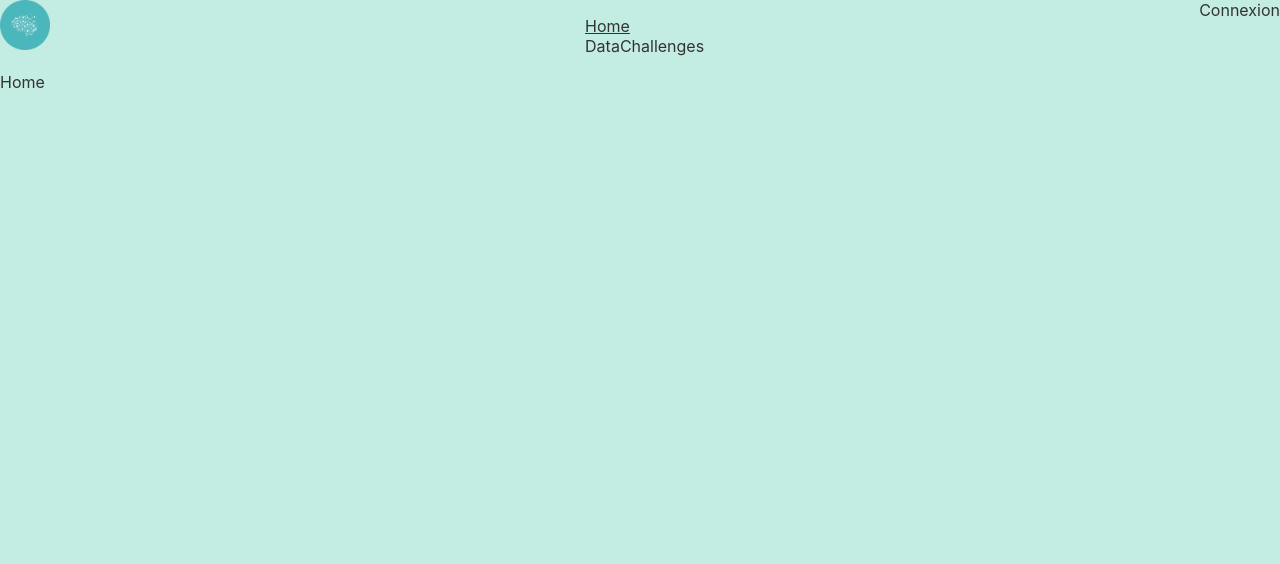
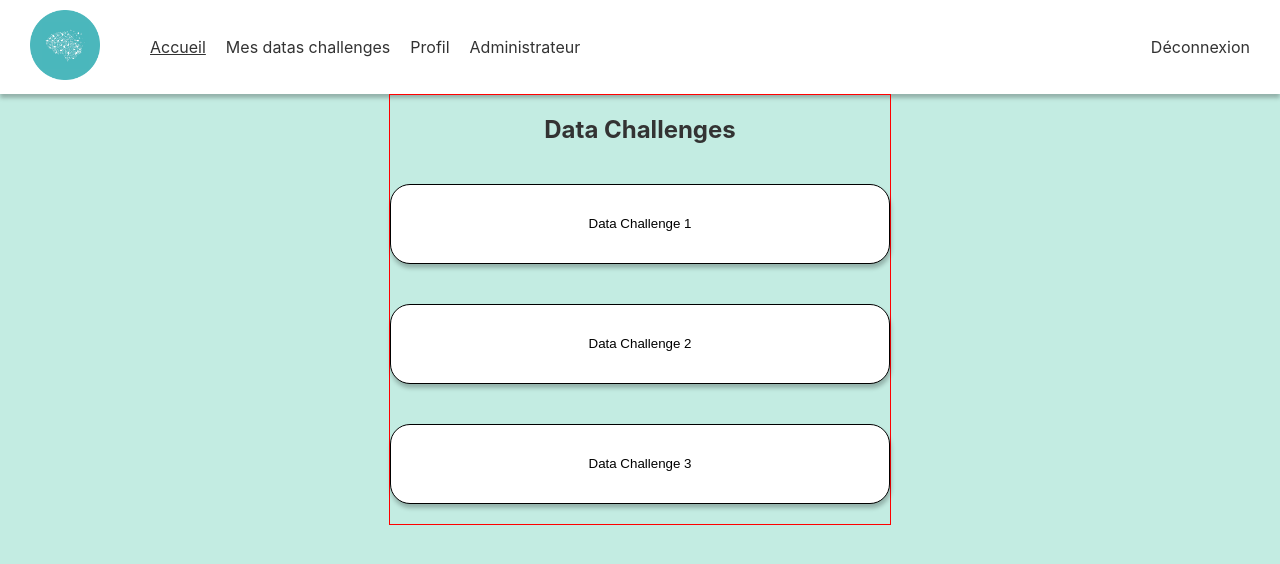
Before and after one commit to RolletQuentin/IA-Pau-website, a React (Create React App) app in the folder frontend/: page / in a window 1280 px wide. Shown: the top 564 px of the page. Built offline with nearby package versions, Linux system fonts and the light colour scheme.

Commit message:
header + homepage
Adapting the header belong the user role & create the homepage

```diff
--- a/frontend/src/components/Button/index.jsx
+++ b/frontend/src/components/Button/index.jsx
@@ -1,7 +1,16 @@
 import styled from "styled-components";
 
-const StyledButton = styled.button``;
-
+const StyledButton = styled.button`
+    width: 100%;
+    background: var(--background-color);
+    color: var(--font-color);
+    width: 100%;
+    height: 80px;
+    padding: 30px 0px 30px 0px;
+    border: 1px solid black;
+    border-radius: 20px;
+    box-shadow: 1px 4px 4px 0px rgba(0, 0, 0, 0.25);
+`;
 function Button({ children }) {
     return <StyledButton>{children}</StyledButton>;
 }
--- a/frontend/src/components/ButtonLink/index.jsx
+++ b/frontend/src/components/ButtonLink/index.jsx
@@ -1,11 +1,20 @@
+import styled from "styled-components";
 import { Link } from "react-router-dom";
 import Button from "../Button";
 
-function ButtonLink({ children, href }) {
+const StyledLink = styled(Link)`
+    width: 100%;
+
+    & :hover {
+        cursor: pointer;
+    }
+`;
+
+function ButtonLink({ children, to }) {
     return (
-        <Link to={href}>
+        <StyledLink to={to}>
             <Button>{children}</Button>
-        </Link>
+        </StyledLink>
     );
 }
 
--- /dev/null
+++ b/frontend/src/components/DataChallengeItem/index.jsx
@@ -0,0 +1,24 @@
+import styled from "styled-components";
+import routes from "../../utils/routes";
+
+import ButtonLink from "../ButtonLink";
+
+const StyledDataChallengeItem = styled.div`
+    width: 100%;
+    margin: 20px 0px;
+`;
+
+function DataChallengeItem({ id, title }) {
+    return (
+        <StyledDataChallengeItem>
+            <ButtonLink
+                className="data-challenge"
+                to={`${routes.dataChallenge}/${id}`}
+            >
+                {title}
+            </ButtonLink>
+        </StyledDataChallengeItem>
+    );
+}
+
+export default DataChallengeItem;
--- a/frontend/src/components/Header/index.jsx
+++ b/frontend/src/components/Header/index.jsx
@@ -3,36 +3,90 @@ import Logo from "../../assets/iapau_logo.png";
 import styled from "styled-components";
 
 import MyNavLink from "../MyNavLink";
+import { Link } from "react-router-dom";
+import { useAuthContext } from "../../hooks/auth/useAuthContext";
 
 const StyledHeader = styled.header`
+    background: var(--background-color);
+    padding: 10px 30px;
     display: flex;
     flex-direction: row;
     justify-content: space-between;
+    align-items: center;
+    box-shadow: 0px 4px 4px 0px rgba(0, 0, 0, 0.25);
+
+    & nav {
+        justify-self: start;
+        flex: 2;
+    }
+
+    & nav ul {
+        display: flex;
+        flex-direction: row;
+    }
+
+    & nav ul li {
+        padding: 0px 10px;
+    }
 
     & img {
-        width: 50px;
-        height: 50px;
+        width: 70px;
+        height: 70px;
     }
 `;
 
 function Header() {
+    // const { user } = useAuthContext();
+    const user = {
+        id: "015",
+        role: "Administrateur",
+    };
+
     return (
         <StyledHeader>
-            <img src={Logo} alt="Logo d'IA Pau" />
+            <Link to={routes.home}>
+                <img src={Logo} alt="Logo d'IA Pau" />
+            </Link>
+
             <nav>
                 <ul>
                     <li>
-                        <MyNavLink to={routes.home}>Home</MyNavLink>
+                        <MyNavLink to={routes.home}>Accueil</MyNavLink>
                     </li>
-                    <li>
-                        <MyNavLink to={routes.myDataChallenges}>
-                            DataChallenges
-                        </MyNavLink>
-                    </li>
+
+                    {/* if the user is connected*/}
+                    {user ? (
+                        <>
+                            <li>
+                                <MyNavLink to={routes.myDataChallenges}>
+                                    Mes datas challenges
+                                </MyNavLink>
+                            </li>
+                            <li>
+                                <MyNavLink to={`${routes.profile}/${user.id}`}>
+                                    Profil
+                                </MyNavLink>
+                            </li>
+                        </>
+                    ) : null}
+
+                    {/* if the user is an admin */}
+                    {user && user.role === "Administrateur" ? (
+                        <li>
+                            <MyNavLink to={routes.admin}>
+                                Administrateur
+                            </MyNavLink>
+                        </li>
+                    ) : null}
                 </ul>
             </nav>
 
-            <a href="login">Connexion</a>
+            {/* if the user is conected or not*/}
+            {user ? (
+                <div>Déconnexion</div>
+            ) : (
+                <MyNavLink to={routes.login}>Connexion</MyNavLink>
+            )}
         </StyledHeader>
     );
 }
--- a/frontend/src/index.css
+++ b/frontend/src/index.css
@@ -2,7 +2,7 @@
     --primary: #c3ece2;
     --dark-primary: #47cdac;
 
-    --secondary: #829A94;
+    --secondary: #829a94;
 
     --light-color: #333;
     --dark-color: #ddd;
@@ -16,6 +16,8 @@
     --pastel2: #e85050;
     --pastel3: #e8bd50;
     --pastel4: #829a94;
+
+    --font-color: #000000;
 }
 
 body {
@@ -32,19 +34,21 @@ code {
         monospace;
 }
 
-html, body, #root ,.App{
+html,
+body,
+#root,
+.App {
     margin: 0;
     padding: 0;
     background-color: var(--primary);
     color: var(--light-color);
-
 }
 
-a{
+a {
     text-decoration: none;
     color: inherit;
 }
 
-ul{
+ul {
     list-style-type: none;
 }
--- a/frontend/src/pages/Home/index.jsx
+++ b/frontend/src/pages/Home/index.jsx
@@ -1,5 +1,35 @@
+import styled from "styled-components";
+
+import routes from "../../utils/routes";
+
+import ButtonLink from "../../components/ButtonLink";
+import DataChallengeItem from "../../components/DataChallengeItem";
+
+const StyledHome = styled.div`
+    border: 1px solid red;
+    width: 500px;
+    margin: auto;
+    display: flex;
+    flex-direction: column;
+    justify-content: center;
+    align-items: center;
+
+    & .data-challenge {
+        background: red;
+        margin: 10px 0px 10px 0px;
+    }
+`;
+
 function Home() {
-    return <div>Home</div>;
+    return (
+        <StyledHome>
+            <h2>Data Challenges</h2>
+
+            <DataChallengeItem title="Data Challenge 1" id="1" />
+            <DataChallengeItem title="Data Challenge 2" id="2" />
+            <DataChallengeItem title="Data Challenge 3" id="3" />
+        </StyledHome>
+    );
 }
 
 export default Home;
```
Also changed, not shown: frontend/src/hooks/auth/useAuthContext.js (+6 -4 lines), frontend/src/utils/Atoms.jsx (added, +21 -0 lines).
